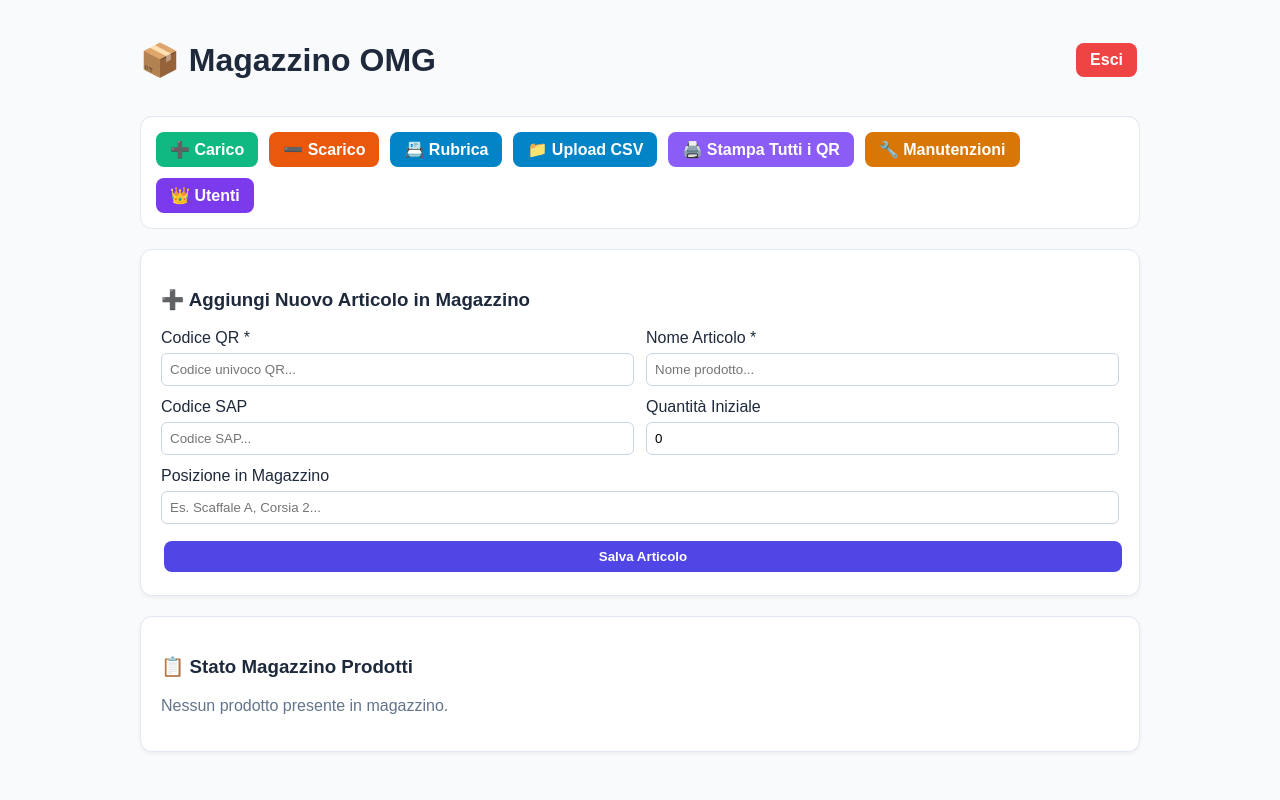
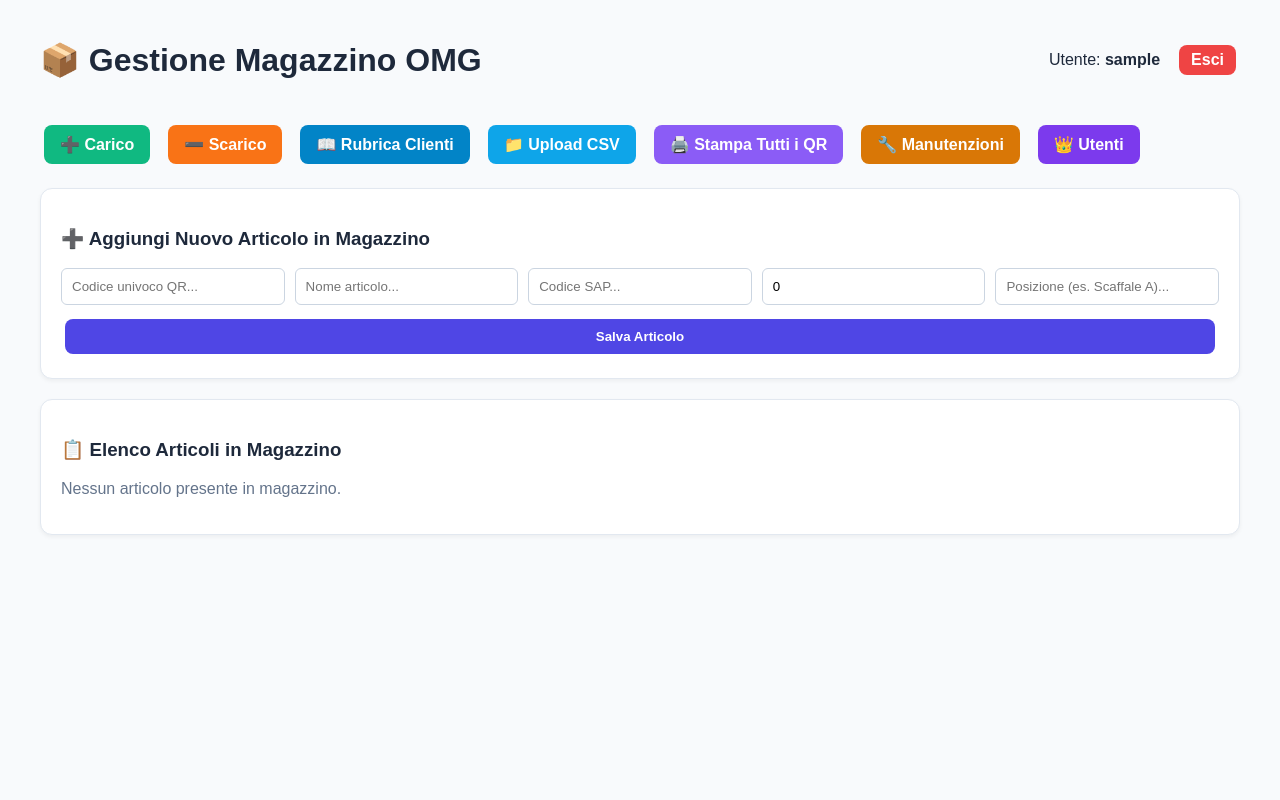
Before and after one commit to saffiodeep95/magazzinooi-qr, a Flask app: page / in a window 1280 px wide. Run offline with Flask 3, Linux system fonts and the light colour scheme; the visitor is signed in with stand-in values (Sample User, id 1); data that the repository does not hold is empty; some libraries are stand-ins or nearby versions.

Commit message:
Update index.html

```diff
--- a/templates/index.html
+++ b/templates/index.html
@@ -3,83 +3,62 @@
 <head>
     <meta charset="UTF-8">
     <meta name="viewport" content="width=device-width, initial-scale=1.0">
-    <title>Magazzino OMG</title>
+    <title>Magazzino - Home</title>
     <style>
-        body { font-family: sans-serif; max-width: 1000px; margin: 0 auto; padding: 20px; background: #f8fafc; color: #1e293b; }
+        body { font-family: sans-serif; max-width: 1200px; margin: 0 auto; padding: 20px; background: #f8fafc; color: #1e293b; }
         .card { background: white; padding: 20px; border-radius: 12px; border: 1px solid #e2e8f0; margin-bottom: 20px; box-shadow: 0 2px 4px rgba(0,0,0,0.05); }
-        .btn { background: #4f46e5; color: white; padding: 8px 14px; border: none; border-radius: 8px; font-weight: bold; cursor: pointer; text-decoration: none; display: inline-block; margin: 3px; }
+        .btn { background: #4f46e5; color: white; padding: 10px 16px; border: none; border-radius: 8px; font-weight: bold; cursor: pointer; text-decoration: none; display: inline-block; margin: 4px; }
         .btn:hover { opacity: 0.9; }
         table { width: 100%; border-collapse: collapse; margin-top: 10px; font-size: 0.9rem; }
-        th, td { padding: 10px; border-bottom: 1px solid #e2e8f0; text-align: left; }
+        th, td { padding: 12px; border-bottom: 1px solid #e2e8f0; text-align: left; }
         th { background: #f1f5f9; }
-        input, select { width: 100%; padding: 8px; margin: 6px 0 12px 0; border: 1px solid #cbd5e1; border-radius: 6px; box-sizing: border-box; }
-        .grid-2 { display: grid; grid-template-columns: 1fr 1fr; gap: 12px; }
-        .menu-bar { display: flex; flex-wrap: wrap; gap: 5px; align-items: center; margin-bottom: 20px; background: white; padding: 12px; border-radius: 12px; border: 1px solid #e2e8f0; }
+        .menu-grid { display: flex; gap: 10px; flex-wrap: wrap; margin-bottom: 20px; }
     </style>
 </head>
 <body>
 
-    <div style="display: flex; justify-content: space-between; align-items: center; margin-bottom: 15px;">
-        <h1>📦 Magazzino OMG</h1>
-        <a href="{{ url_for('logout') }}" class="btn" style="background: #ef4444;">Esci</a>
+    <div style="display: flex; justify-content: space-between; align-items: center; margin-bottom: 20px; flex-wrap: wrap; gap: 10px;">
+        <h1>📦 Gestione Magazzino OMG</h1>
+        <div style="display: flex; align-items: center; gap: 15px;">
+            <span>Utente: <strong>{{ session.username }}</strong></span>
+            <a href="{{ url_for('logout') }}" class="btn" style="background: #ef4444; padding: 6px 12px;">Esci</a>
+        </div>
     </div>
 
-    <!-- Barra di navigazione comandi -->
-    <div class="menu-bar">
+    {% with messages = get_flashed_messages() %}
+      {% if messages %}
+        {% for message in messages %}
+          <div style="background: #dcfce7; color: #166534; padding: 12px; border-radius: 8px; margin-bottom: 15px; border: 1px solid #bbf7d0;">{{ message }}</div>
+        {% endfor %}
+      {% endif %}
+    {% endwith %}
+
+    <div class="menu-grid">
         <a href="{{ url_for('carico') }}" class="btn" style="background: #10b981;">➕ Carico</a>
-        <a href="{{ url_for('scarico') }}" class="btn" style="background: #ea580c;">➖ Scarico</a>
-        <a href="{{ url_for('clienti') }}" class="btn" style="background: #0284c7;">📇 Rubrica</a>
-        <a href="{{ url_for('pagina_upload') }}" class="btn" style="background: #0284c7;">📁 Upload CSV</a>
+        <a href="{{ url_for('scarico') }}" class="btn" style="background: #f97316;">➖ Scarico</a>
+        <a href="{{ url_for('clienti') }}" class="btn" style="background: #0284c7;">📖 Rubrica Clienti</a>
+        <a href="{{ url_for('pagina_upload') }}" class="btn" style="background: #0ea5e9;">📁 Upload CSV</a>
         <a href="{{ url_for('stampa_tutti_qr') }}" class="btn" style="background: #8b5cf6;">🖨️ Stampa Tutti i QR</a>
-        {% if session.get('is_admin') or session.get('puo_vedere_manutenzione') %}
         <a href="{{ url_for('lista_manutenzioni') }}" class="btn" style="background: #d97706;">🔧 Manutenzioni</a>
-        {% endif %}
         {% if session.get('is_admin') %}
         <a href="{{ url_for('admin_utenti') }}" class="btn" style="background: #7c3aed;">👑 Utenti</a>
         {% endif %}
     </div>
 
-    {% with messages = get_flashed_messages() %}
-      {% if messages %}
-        {% for message in messages %}
-          <div style="background: #dcfce7; color: #166534; padding: 10px; border-radius: 8px; margin-bottom: 15px; border: 1px solid #bbf7d0;">{{ message }}</div>
-        {% endfor %}
-      {% endif %}
-    {% endwith %}
-
     <div class="card">
         <h3>➕ Aggiungi Nuovo Articolo in Magazzino</h3>
-        <form action="{{ url_for('aggiungi_prodotto') }}" method="POST">
-            <div class="grid-2">
-                <div>
-                    <label>Codice QR *</label>
-                    <input type="text" name="qr_code" required placeholder="Codice univoco QR...">
-                </div>
-                <div>
-                    <label>Nome Articolo *</label>
-                    <input type="text" name="nome" required placeholder="Nome prodotto...">
-                </div>
-            </div>
-            <div class="grid-2">
-                <div>
-                    <label>Codice SAP</label>
-                    <input type="text" name="sap" placeholder="Codice SAP...">
-                </div>
-                <div>
-                    <label>Quantità Iniziale</label>
-                    <input type="number" name="quantita" value="0" min="0">
-                </div>
-            </div>
-            <div>
-                <label>Posizione in Magazzino</label>
-                <input type="text" name="posizione" placeholder="Es. Scaffale A, Corsia 2...">
-            </div>
-            <button type="submit" class="btn" style="width: 100%; margin-top: 5px; background: #4f46e5;">Salva Articolo</button>
+        <form action="{{ url_for('aggiungi_prodotto') }}" method="POST" style="display: grid; grid-template-columns: repeat(auto-fit, minmax(200px, 1fr)); gap: 10px; margin-top: 15px;">
+            <input type="text" name="qr_code" placeholder="Codice univoco QR..." required style="padding: 10px; border: 1px solid #cbd5e1; border-radius: 6px;">
+            <input type="text" name="nome" placeholder="Nome articolo..." required style="padding: 10px; border: 1px solid #cbd5e1; border-radius: 6px;">
+            <input type="text" name="sap" placeholder="Codice SAP..." style="padding: 10px; border: 1px solid #cbd5e1; border-radius: 6px;">
+            <input type="number" name="quantita" placeholder="Quantità iniziale..." value="0" min="0" style="padding: 10px; border: 1px solid #cbd5e1; border-radius: 6px;">
+            <input type="text" name="posizione" placeholder="Posizione (es. Scaffale A)..." style="padding: 10px; border: 1px solid #cbd5e1; border-radius: 6px;">
+            <button type="submit" class="btn" style="background: #4f46e5; grid-column: 1 / -1;">Salva Articolo</button>
         </form>
     </div>
 
     <div class="card">
-        <h3>📋 Stato Magazzino Prodotti</h3>
+        <h3>📋 Elenco Articoli in Magazzino</h3>
         {% if prodotti %}
         <div style="overflow-x: auto;">
             <table>
@@ -88,7 +67,7 @@
                         <th>Nome Articolo</th>
                         <th>QR Code</th>
                         <th>SAP</th>
-                        <th>Disp. Magazzino</th>
+                        <th>Quantità Disp.</th>
                         <th>In Manutenzione</th>
                         <th>Posizione</th>
                         <th>Azione</th>
@@ -96,11 +75,17 @@
                 </thead>
                 <tbody>
                     {% for p in prodotti %}
-                    <tr>
-                        <td><strong>{{ p.nome }}</strong></td>
+                    {% set totale_reale = p.quantita + (p.quantita_manutenzione if p.in_manutenzione else 0) %}
+                    <tr style="{% if totale_reale < 2 and totale_reale > 0 %}background: #fef2f2;{% endif %}">
+                        <td>
+                            <strong>{{ p.nome }}</strong>
+                            {% if totale_reale < 2 and totale_reale > 0 %}
+                                <br><span style="color: #dc2626; font-size: 0.75rem; font-weight: bold;">⚠️ Sotto soglia (Da Riordinare)</span>
+                            {% endif %}
+                        </td>
                         <td><code>{{ p.qr_code }}</code></td>
                         <td>{{ p.sap if p.sap else '-' }}</td>
-                        <td><span style="color: #10b981; font-weight: bold; font-size: 1.1rem;">{{ p.quantita }}</span> pz</td>
+                        <td><span style="color: {% if p.quantita < 2 %}#dc2626{% else %}#10b981{% endif %}; font-weight: bold; font-size: 1.1rem;">{{ p.quantita }}</span> pz</td>
                         <td>
                             {% if p.in_manutenzione %}
                                 <span style="color: #d97706; font-weight: bold;">{{ p.quantita_manutenzione }} pz</span><br>
@@ -111,7 +96,7 @@
                         </td>
                         <td>{{ p.posizione if p.posizione else '-' }}</td>
                         <td>
-                            <a href="{{ url_for('gestisci_prodotto', qr_code=p.qr_code) }}" class="btn" style="padding: 5px 10px; font-size: 0.8rem; background: #4f46e5;">Gestisci</a>
+                            <a href="{{ url_for('gestisci_prodotto', qr_code=p.qr_code) }}" class="btn" style="padding: 6px 12px; font-size: 0.85rem; background: #4f46e5;">Gestisci</a>
                         </td>
                     </tr>
                     {% endfor %}
@@ -119,7 +104,7 @@
             </table>
         </div>
         {% else %}
-            <p style="color: #64748b;">Nessun prodotto presente in magazzino.</p>
+            <p style="color: #64748b;">Nessun articolo presente in magazzino.</p>
         {% endif %}
     </div>
 
```
